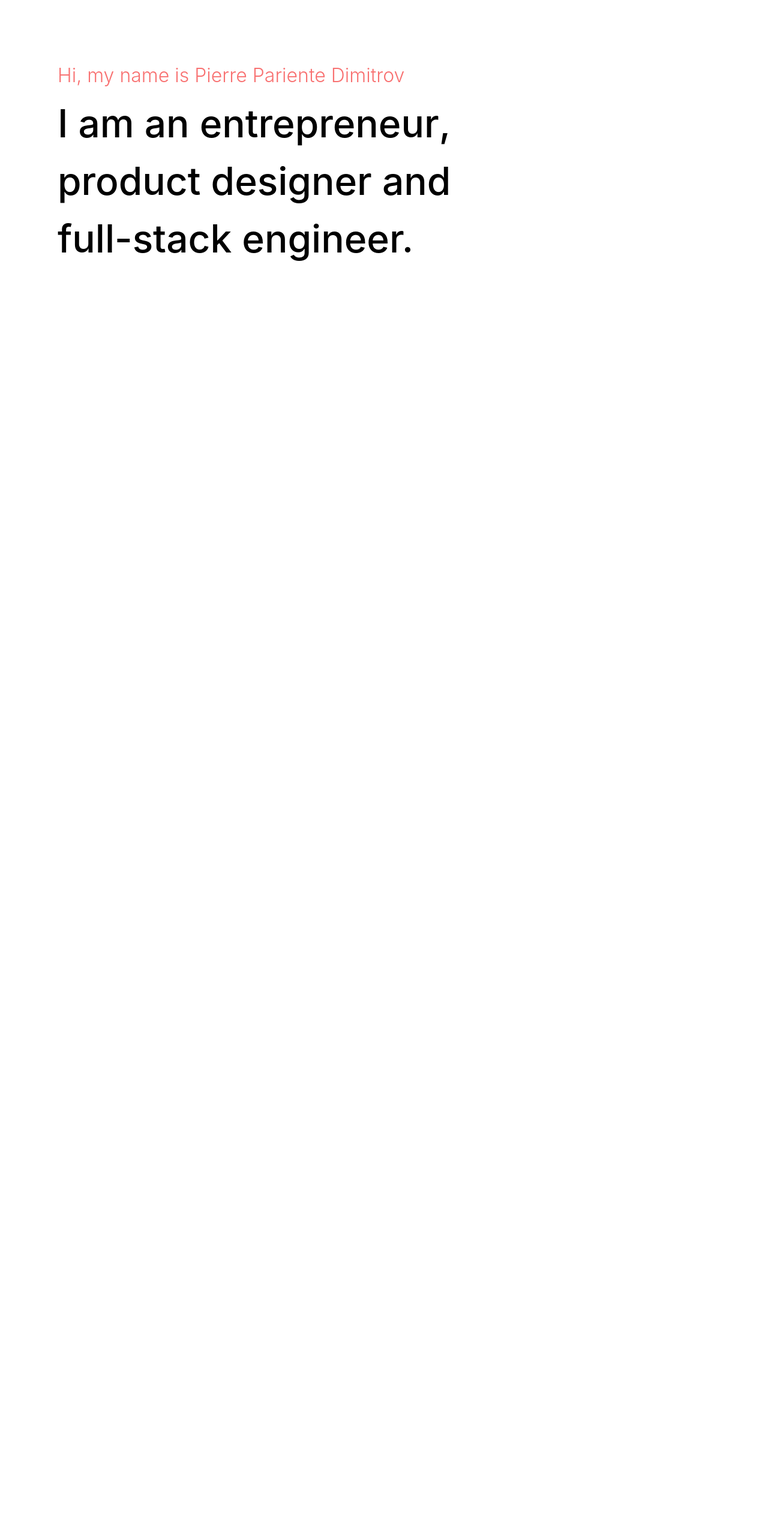
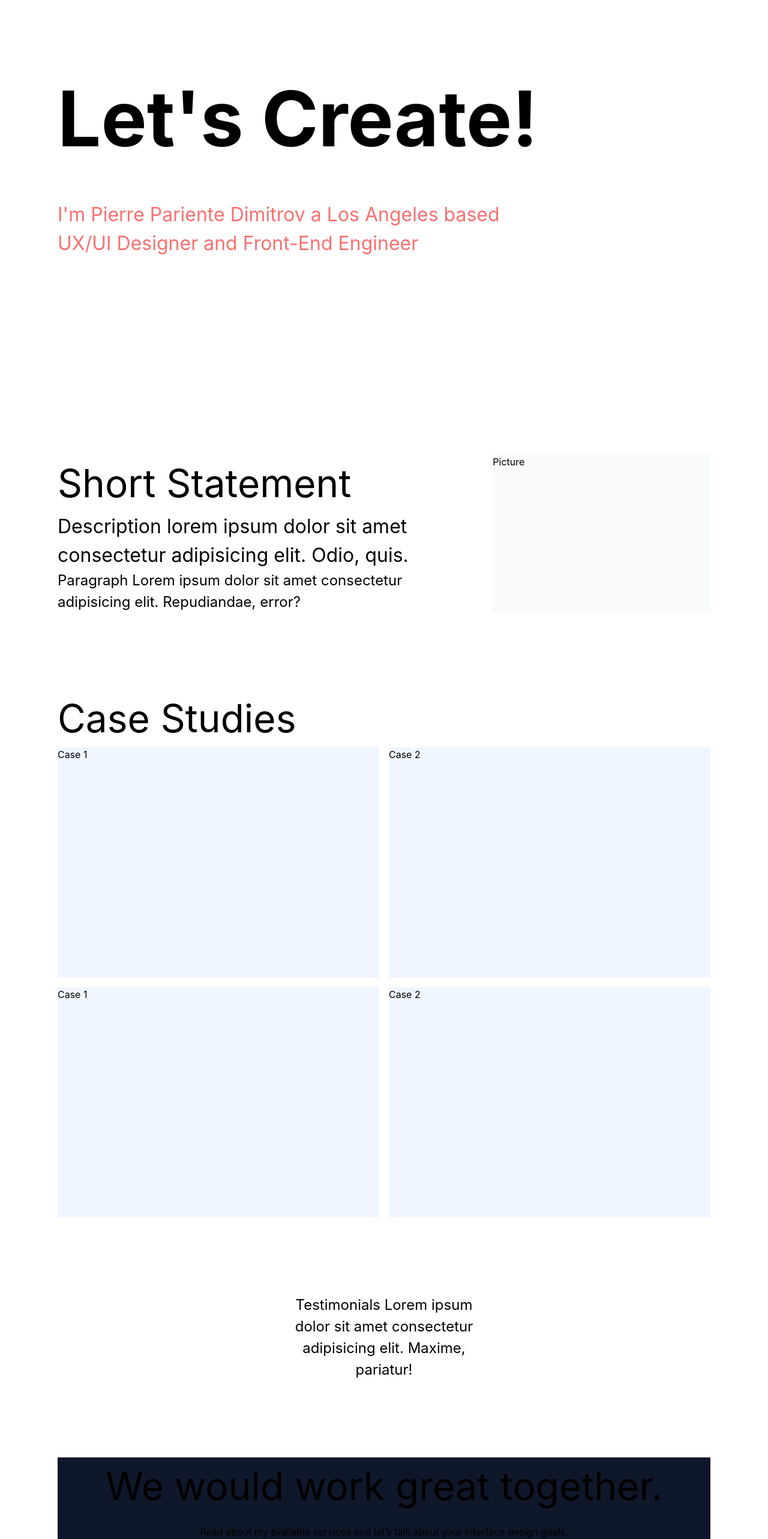
Before and after one commit to PierreParienteDimitrov/pierre-parientedimitrov, a Next.js app: page / in a window 1280 px wide. Shown: the part 66-2632 px from the top of the page at 60% size. Before the commit the page ends 800 px from the top, so only its background shows below. Built offline with nearby package versions, Linux system fonts and the light colour scheme.

Commit message:
structure

```diff
--- /dev/null
+++ b/src/components/Section.tsx
@@ -0,0 +1,16 @@
+import React from 'react'
+
+interface Props {
+  title: string
+  work: { title: string; imagePath: string }[]
+}
+
+const Section: React.FC<Props> = ({ title }) => {
+  return (
+    <div>
+      <h3>{title}</h3>
+    </div>
+  )
+}
+
+export default Section
--- a/src/pages/index.tsx
+++ b/src/pages/index.tsx
@@ -1,28 +1,74 @@
 import Container from '@/layouts/containers/Container'
-import styles from '@/styles/animations.module.css'
 
-const Index = () => {
+const Index: React.FC = () => {
   return (
     <Container>
-      <div className="flex flex-col space-y-2 pt-36">
-        <h2 className="font-light text-red-400">
-          Hi, my name is Pierre Pariente Dimitrov
-        </h2>
-        <h1 className="font-medium">
-          I am an{' '}
-          <span className={styles['hover-underline-animation']}>
-            entrepreneur
-          </span>
-          ,{' '}
-          <span className={styles['hover-underline-animation']}>
-            product designer
-          </span>{' '}
-          and{' '}
-          <span className={styles['hover-underline-animation']}>
-            {' '}
-            full-stack engineer.
-          </span>
-        </h1>
+      {/* intro */}
+      <div className="flex h-screen flex-col space-y-10 pt-36">
+        <h1 className="font-bold">Let&apos;s Create!</h1>
+        <h3 className="text-red-400">
+          I&apos;m Pierre Pariente Dimitrov a Los Angeles based <br></br>UX/UI
+          Designer and Front-End Engineer
+        </h3>
+      </div>
+
+      {/* statement */}
+      <div className="flex flex-col md:flex-row">
+        <div className="w-full md:w-4/6 md:pr-10">
+          <h2>Short Statement</h2>
+          <h3>
+            Description lorem ipsum dolor sit amet consectetur adipisicing elit.
+            Odio, quis.
+          </h3>
+          <h4>
+            Paragraph Lorem ipsum dolor sit amet consectetur adipisicing elit.
+            Repudiandae, error?
+          </h4>
+        </div>
+        <div className="w-full bg-slate-50 md:w-2/6">Picture</div>
+      </div>
+
+      {/* case studies */}
+      <div className="mt-32">
+        <h2>Case Studies</h2>
+        <div className="flex flex-wrap space-y-4">
+          <div className="flex w-full flex-col space-y-4 md:flex-row md:space-x-4 md:space-y-0">
+            <div className="h-96 w-full items-center bg-blue-50 md:w-1/2">
+              Case 1
+            </div>
+            <div className="h-96 w-full items-center bg-blue-50 md:w-1/2">
+              Case 2
+            </div>
+          </div>
+          <div className="flex w-full flex-col space-y-4 md:flex-row md:space-x-4 md:space-y-0">
+            <div className="h-96 w-full items-center bg-blue-50 md:w-1/2">
+              Case 1
+            </div>
+            <div className="h-96 w-full items-center bg-blue-50 md:w-1/2">
+              Case 2
+            </div>
+          </div>
+        </div>
+      </div>
+
+      {/* testimonials */}
+      <div className="mt-32">
+        <div className="flex w-full justify-center px-96 text-center">
+          <h4>
+            Testimonials Lorem ipsum dolor sit amet consectetur adipisicing
+            elit. Maxime, pariatur!
+          </h4>
+        </div>
+      </div>
+      {/* testimonials */}
+      <div className="mt-32 w-full bg-slate-900">
+        <div className="flex w-full flex-col justify-center space-y-4 text-center">
+          <h2>We would work great together.</h2>
+          <p>
+            Read about my available services and let’s talk about your interface
+            design goals.
+          </p>
+        </div>
       </div>
     </Container>
   )
--- a/src/styles/global.css
+++ b/src/styles/global.css
@@ -10,23 +10,23 @@ body {
 }
 
 h1 {
+  font-size: 8rem;
+}
+
+h2 {
   font-size: 4rem;
 }
 
-h2 {
+h3 {
   font-size: 2rem;
 }
 
-h3 {
-  font-size: 1.125rem;
+h4 {
+  font-size: 1.5rem;
 }
 
 p {
   font-size: 1rem;
-}
-
-h4 {
-  font-size: 0.875rem;
 }
 
 h5 {
--- /dev/null
+++ b/src/utils/content.ts
@@ -0,0 +1,10 @@
+export const WORK = [
+  {
+    title: 'tempso',
+    imagePath: '',
+  },
+  {
+    title: 'BlueCargo',
+    imagePath: '',
+  },
+]
```
